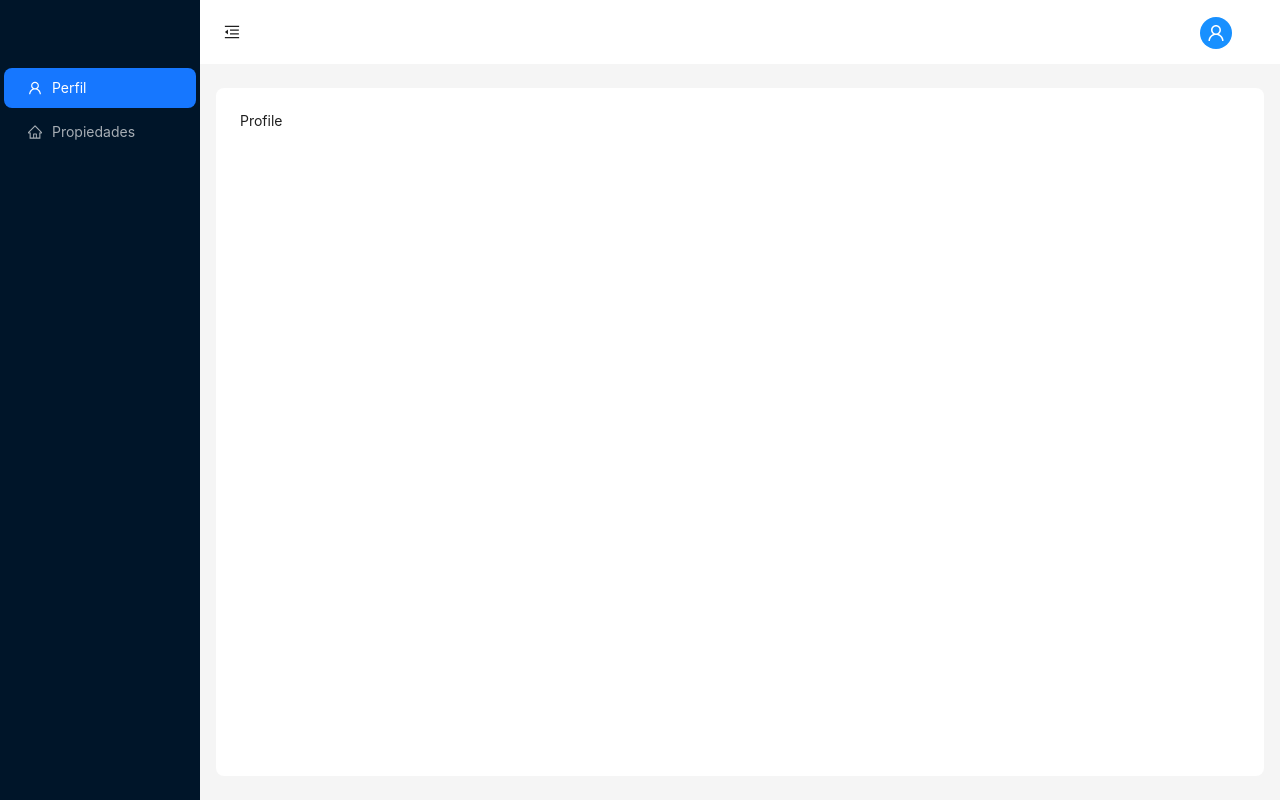
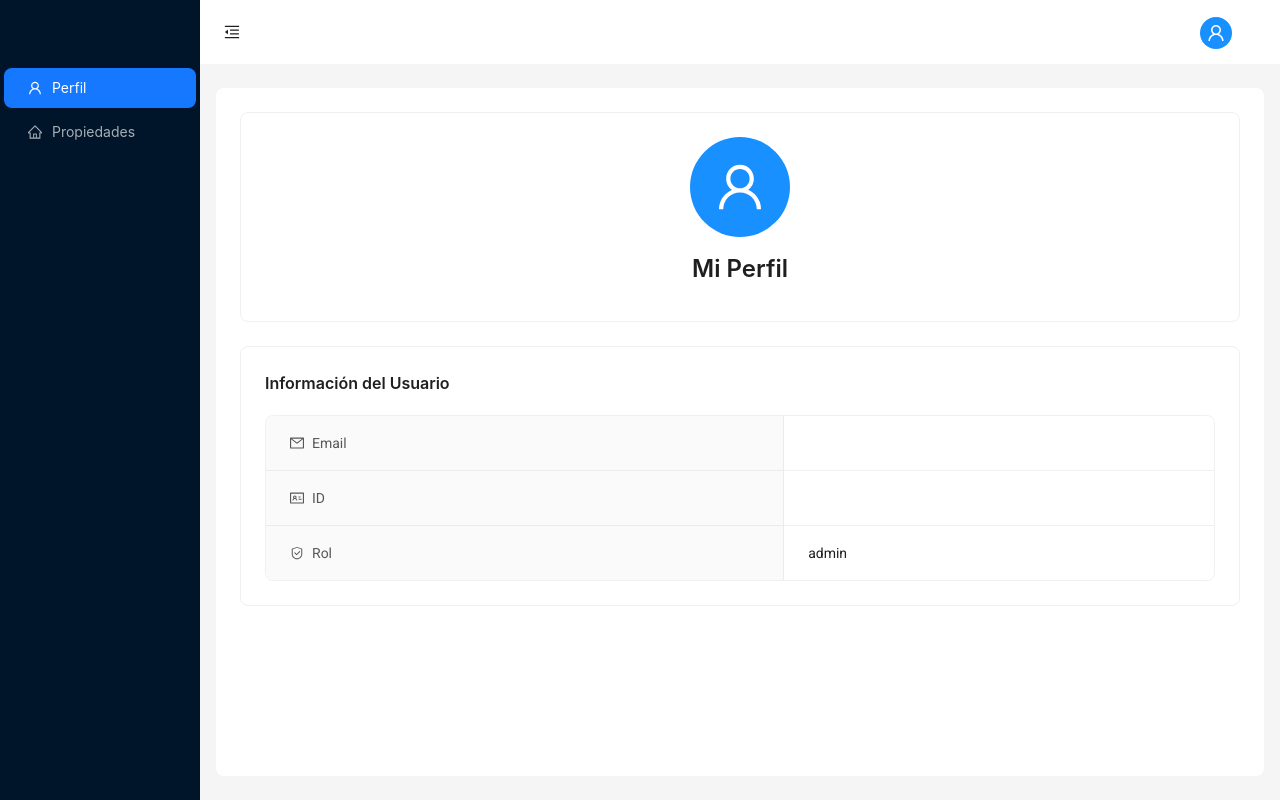
Before and after one commit to omyli/omyli-panel, a React (Vite) app: page /perfil in a window 1280 px wide. Built offline with nearby package versions, Linux system fonts and the light colour scheme; sample sign-in values are in the browser's storage; a web font is replaced by a local one.

Commit message:
handlet collapse menu

```diff
--- a/src/api/propertiesApi.js
+++ b/src/api/propertiesApi.js
@@ -4,7 +4,6 @@ import { getLoginData, removeLoginData } from "../service/localStorage";
 
 //const apiBaseUrl = "https://p01--omyli-api--qpfx26t9ms8m.code.run";
 const apiBaseUrl = "http://localhost:8080";
-console.log("URL: " + apiBaseUrl);
 
 export const client = axios.create({
   baseURL: apiBaseUrl,
--- a/src/components/MainLayout.jsx
+++ b/src/components/MainLayout.jsx
@@ -8,12 +8,12 @@ import {
 } from "@ant-design/icons";
 import { Button, Layout, Menu, theme } from "antd";
 import UserMenu from "./UserMenu";
+import { useAuthContext } from "../hooks/context/AuthContext";
 const { Header, Sider, Content } = Layout;
 
 import "../css/layout.css";
 
 const MainLayout = ({ children }) => {
-  const [collapsed, setCollapsed] = useState(false);
   const [selectedTab, setSelectedTab] = useState("/");
 
   useEffect(() => {
@@ -25,6 +25,9 @@ const MainLayout = ({ children }) => {
       setSelectedTab("/");
     }
   }, []);
+
+  const { collapsedMenu, setCollapsedMenu } = useAuthContext();
+
   const {
     token: { colorBgContainer, borderRadiusLG },
   } = theme.useToken();
@@ -50,7 +53,7 @@ const MainLayout = ({ children }) => {
 
   return (
     <Layout className="layout-container">
-      <Sider trigger={null} collapsible collapsed={collapsed}>
+      <Sider trigger={null} collapsible collapsed={collapsedMenu}>
         <div
           className="demo-logo-vertical"
           style={{ backgroundColor: "rgb(0 21 41)" }}
@@ -75,8 +78,8 @@ const MainLayout = ({ children }) => {
         >
           <Button
             type="text"
-            icon={collapsed ? <MenuUnfoldOutlined /> : <MenuFoldOutlined />}
-            onClick={() => setCollapsed(!collapsed)}
+            icon={collapsedMenu ? <MenuUnfoldOutlined /> : <MenuFoldOutlined />}
+            onClick={setCollapsedMenu}
             style={{
               fontSize: "16px",
               width: 64,
--- a/src/hooks/context/AuthContext.jsx
+++ b/src/hooks/context/AuthContext.jsx
@@ -1,12 +1,17 @@
 // REACT
 import React, { useState, useContext, useEffect } from "react";
 // SERVICE
-import { getLoginData } from "../../service/localStorage";
+import {
+  getLoginData,
+  getCollapsedMenu,
+  setCollapsedMenu as setCollapsedMenuLocalStorage,
+} from "../../service/localStorage";
 
 const AuthContext = React.createContext();
 
 export const AuthContextProvider = ({ children }) => {
   let [user, setUser] = useState(null);
+  const [collapsedMenu, setCollapsedMenu] = useState(false);
 
   useEffect(() => {
     const logedUser = getLoginData();
@@ -16,13 +21,31 @@ export const AuthContextProvider = ({ children }) => {
     }
   }, []);
 
+  useEffect(() => {
+    const collapsedMenuFromLocalStorage = getCollapsedMenu();
+    console.log("collapsedMenuFromLocalStorage", collapsedMenuFromLocalStorage);
+    setCollapsedMenu(collapsedMenuFromLocalStorage);
+  }, []);
+
   const _handleUser = ({ id, email, role }) => {
     const fixedRole = role ? role.replace("ROLE_", "") : null;
     setUser({ ...user, email, role: fixedRole, id });
   };
 
+  const _handleCollapsedMenu = () => {
+    setCollapsedMenuLocalStorage(!collapsedMenu);
+    setCollapsedMenu(!collapsedMenu);
+  };
+
   return (
-    <AuthContext.Provider value={{ user, setUser: _handleUser }}>
+    <AuthContext.Provider
+      value={{
+        user,
+        setUser: _handleUser,
+        collapsedMenu,
+        setCollapsedMenu: _handleCollapsedMenu,
+      }}
+    >
       {children}
     </AuthContext.Provider>
   );
--- a/src/pages/Profile.jsx
+++ b/src/pages/Profile.jsx
@@ -1,9 +1,71 @@
+import { Card, Descriptions, Typography, Space, Avatar } from "antd";
+import {
+  UserOutlined,
+  MailOutlined,
+  IdcardOutlined,
+  SafetyOutlined,
+} from "@ant-design/icons";
+import { useAuthContext } from "../hooks/context/AuthContext";
 import MainLayout from "../components/MainLayout";
 
+const { Title } = Typography;
+
 const Profile = () => {
+  const { user } = useAuthContext();
+
   return (
     <MainLayout>
-      <div>Profile</div>
+      <Space direction="vertical" size="large" style={{ width: "100%" }}>
+        <Card>
+          <Space
+            direction="vertical"
+            size="middle"
+            style={{ width: "100%", textAlign: "center" }}
+          >
+            <Avatar
+              size={100}
+              icon={<UserOutlined />}
+              style={{ backgroundColor: "#1890ff" }}
+            />
+            <Title level={3}>Mi Perfil</Title>
+          </Space>
+        </Card>
+
+        <Card>
+          <Descriptions title="Información del Usuario" bordered>
+            <Descriptions.Item
+              label={
+                <Space>
+                  <MailOutlined /> Email
+                </Space>
+              }
+              span={3}
+            >
+              {user?.email}
+            </Descriptions.Item>
+            <Descriptions.Item
+              label={
+                <Space>
+                  <IdcardOutlined /> ID
+                </Space>
+              }
+              span={3}
+            >
+              {user?.id}
+            </Descriptions.Item>
+            <Descriptions.Item
+              label={
+                <Space>
+                  <SafetyOutlined /> Rol
+                </Space>
+              }
+              span={3}
+            >
+              {user?.role}
+            </Descriptions.Item>
+          </Descriptions>
+        </Card>
+      </Space>
     </MainLayout>
   );
 };
--- a/src/service/localStorage.js
+++ b/src/service/localStorage.js
@@ -17,3 +17,9 @@ export const getLoginData = () => {
   const id = localStorage.getItem("id");
   return { token, email, role, id };
 };
+export const setCollapsedMenu = (collapsed) => {
+  localStorage.setItem("collapsedMenu", collapsed);
+};
+export const getCollapsedMenu = () => {
+  return localStorage.getItem("collapsedMenu");
+};
```
